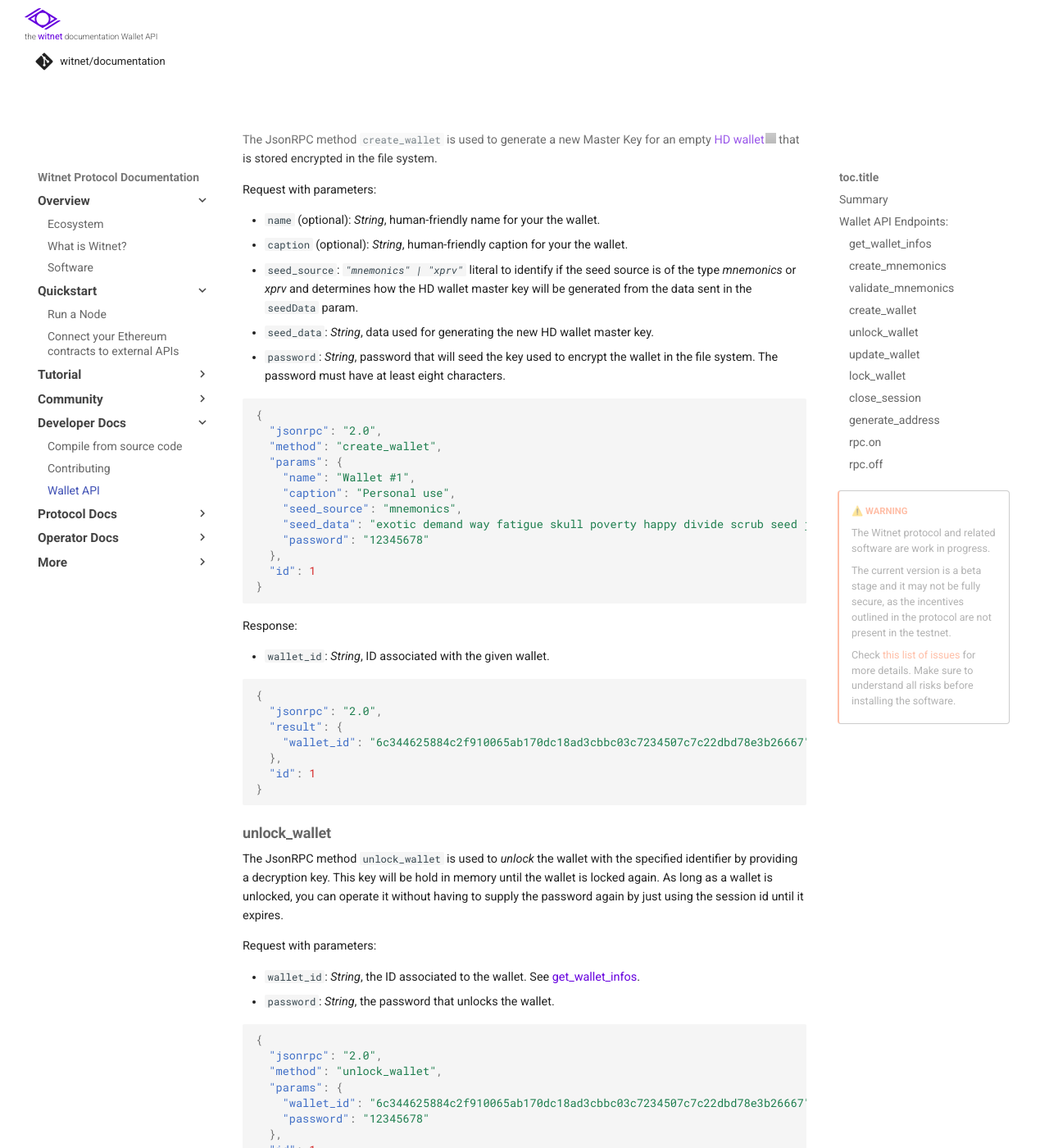
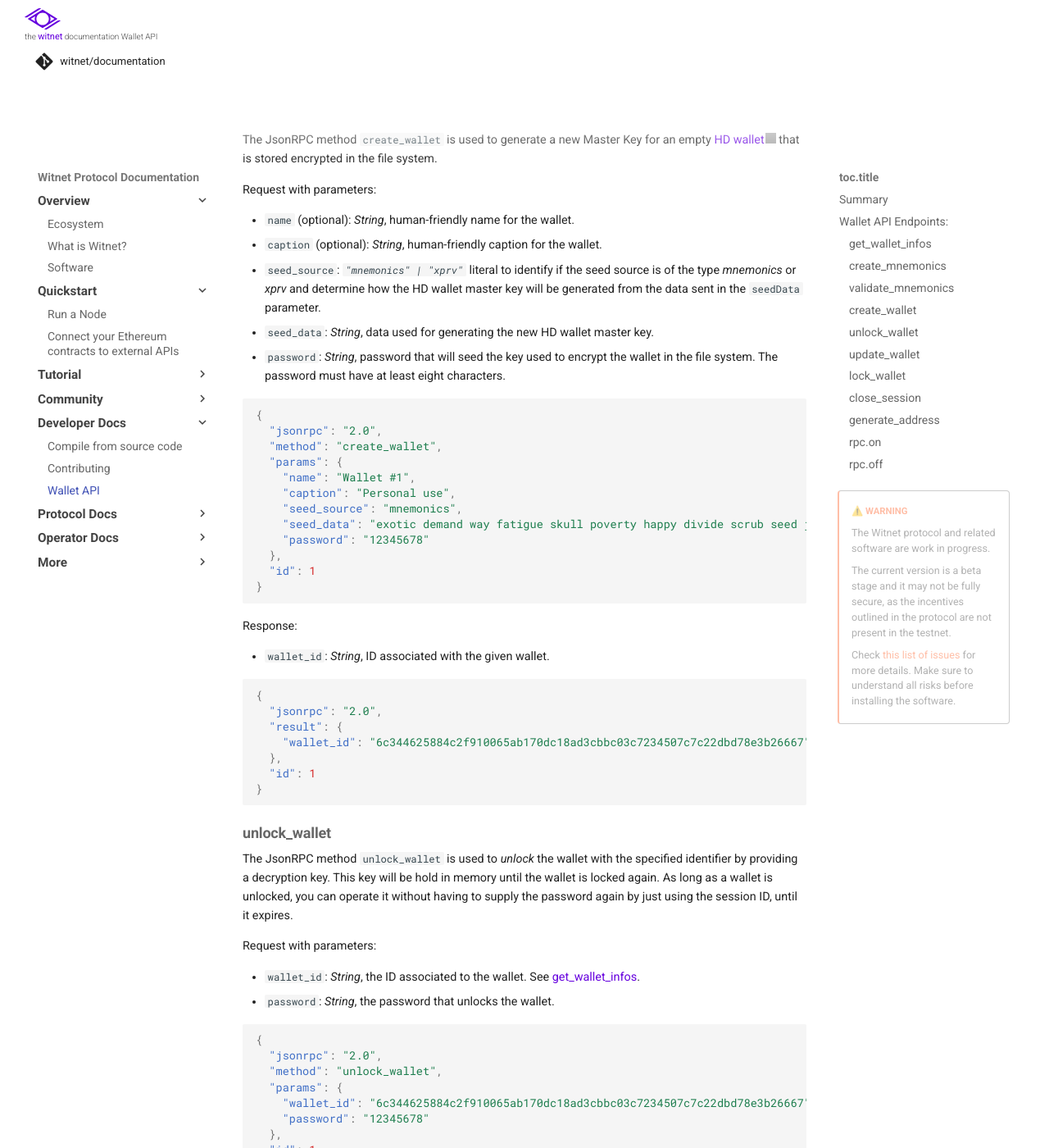
Before and after one commit to witnet/documentation, an MkDocs documentation site: the page built from docs/developer/wallet-api.md, in a window 1280 px wide and 1400 px high, scrolled down 3162 px. Shown: the whole window at 82% size. Built offline with MkDocs 1.6.1 and Material for MkDocs 9.7.7, drawn with Linux system fonts in a browser that asks for light colours; some web fonts are replaced; comment, search, counter and statistics services are not loaded; some of the changed text lies outside the part shown; grey boxes are pictures that could not be loaded.

Commit message:
docs(wallet-api): small changes
Signed-off-by: Claudia Bartoli Duncan <claudia@stampery.co>

````diff
--- a/docs/developer/wallet-api.md
+++ b/docs/developer/wallet-api.md
@@ -150,9 +150,9 @@ The JsonRPC method `create_wallet` is used to generate a new Master Key for an e
 
 Request with parameters:
 
-- `name` (optional): *String*, human-friendly name for your the wallet.
-- `caption` (optional): *String*, human-friendly caption for your the wallet.
-- `seed_source`: *`"mnemonics" | "xprv"`* literal to identify if the seed source is of the type *mnemonics* or *xprv* and determines how the HD wallet master key will be generated from the data sent in the `seedData` param.
+- `name` (optional): *String*, human-friendly name for the wallet.
+- `caption` (optional): *String*, human-friendly caption for the wallet.
+- `seed_source`: *`"mnemonics" | "xprv"`* literal to identify if the seed source is of the type *mnemonics* or *xprv* and determine how the HD wallet master key will be generated from the data sent in the `seedData` parameter.
 - `seed_data`: *String*, data used for generating the new HD wallet master key.
 - `password`: *String*, password that will seed the key used to encrypt the wallet in the file system. The password must have at least eight characters.
 
@@ -188,7 +188,7 @@ Response:
 
 ### unlock_wallet
 
-The JsonRPC method `unlock_wallet` is used to *unlock* the wallet with the specified identifier by providing a decryption key. This key will be hold in memory until the wallet is locked again. As long as a wallet is unlocked, you can operate it without having to supply the password again by just using the session id until it expires.
+The JsonRPC method `unlock_wallet` is used to *unlock* the wallet with the specified identifier by providing a decryption key. This key will be hold in memory until the wallet is locked again. As long as a wallet is unlocked, you can operate it without having to supply the password again by just using the session ID, until it expires.
 
 Request with parameters:
 
@@ -212,8 +212,8 @@ Response:
 - `session_id`: *number*, generated identifier for the current wallet session.
 - `session_expiration_secs`: *number*, amount of seconds after which the session will expire.
 - `account_balance`: *number*, wallet's account balance in nano Wits.
-- `name`: *String*, human-friendly name for your the wallet.
-- `caption`: *String*, human-friendly caption for your the wallet.
+- `name`: *String*, human-friendly name for the wallet.
+- `caption`: *String*, human-friendly caption for the wallet.
 - `current_account`: *number*, identifies the current active account in the session (the current version only supports the default account `0`).
 - `available_accounts`: *Array<number>*, list of available accounts in the wallet.
 
@@ -244,8 +244,8 @@ Request with parameters:
 
 - `wallet_id`: *String*, the ID associated to the wallet. See [get_wallet_infos](#get-wallet-infos).
 - `session_id`: *number*, generated identifier obtained from unlocking the wallet. See [Unlock Wallet](#unlock_wallet).
-- `name`: *String*, human-friendly name for your the wallet.
-- `caption`: *String*, human-friendly caption for your the wallet.
+- `name`: *String*, human-friendly name for the wallet.
+- `caption`: *String*, human-friendly caption for the wallet.
 
 ```json
 {
````
Also changed, not shown: other parts of docs/developer/wallet-api.md (+12 -12 lines).
